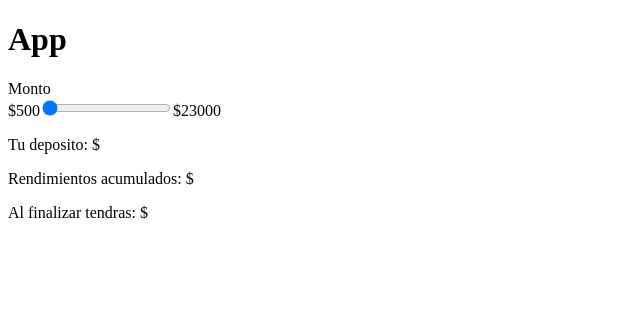
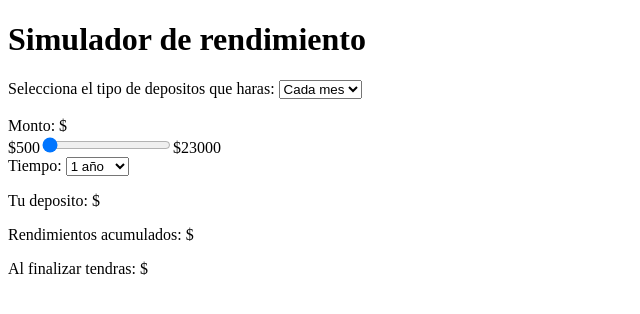
Before and after one commit to PabloPerez-M/long-term-savings, a React app: page / in a window 1280 px wide. Shown: the top 314 px of the page, without its empty margins (0-640 px from the left). Built offline with nearby package versions, Linux system fonts and the light colour scheme.

Commit message:
Show to amount

```diff
--- a/src/app.tsx
+++ b/src/app.tsx
@@ -3,18 +3,8 @@ import Range from "./components/range";
 export default function App() {
     return (
         <main>
-            <h1>App</h1>
-            <label id="amount">Monto {}</label><br />
-            <label id="min">$500</label>
-            <output id="outVal" className="outVal"></output>
-            <input id="range" type="range" min="500" max="23000" step="500" value="500" />
-            {/* onChange={document.getElementById('outVal').value = value} */}
-            <label id="max">$23000</label>
-            <br />
-            <p id="deposit">Tu deposito: ${}</p>
-            <p id="performance">Rendimientos acumulados: ${}</p>
-            <p id="total">Al finalizar tendras: ${}</p>
-            {/* <Range /> */}
+            <h1>Simulador de rendimiento</h1>
+            <Range />
         </main>
     );
 }
--- a/src/components/range.tsx
+++ b/src/components/range.tsx
@@ -1,8 +1,47 @@
-import React, {useState} from "react"
+import React, { useState } from "react"
 
 const Range: React.FC = () => {
-const a: number = 0;
-return a
+    const rate: number = .1398/360;
+    const [amount, setAmount] = useState<number>();
+
+    const handleChange = (event: React.ChangeEvent<HTMLInputElement>) => {
+        const newAmount = parseInt(event.target.value)
+        setAmount(newAmount)
+    }
+
+    const verificatedType = (event: React.ChangeEvent<HTMLInputElement>) => {
+        let typePerformance = document.getElementById('typePerformance');
+        const newTypePerformance = event.target.value
+    }
+
+    return (
+        <div>
+            <label htmlFor="typePerformance">Selecciona el tipo de depositos que haras: </label>
+            <select id="typePermorfance">
+                <option value="month">Cada mes</option>
+                <option value="only">Unica vez</option>
+            </select>
+            <br />
+            <br />
+            <label id="amount">Monto: ${amount}</label><br />
+            <label id="min">$500</label>
+            <output id="outVal" className="outVal"></output>
+            <input id="range" type="range" min="500" max="23000" step="500" onChange={handleChange}/>
+            {/* onChange={document.getElementById('outVal').value = value} */}
+            <label id="max">$23000</label>
+            <br />
+            <label htmlFor="selectYears">Tiempo: </label>
+            <select id="selectYears">
+                <option value="one">1 año</option>
+                <option value="two">2 años</option>
+                <option value="five">5 años</option>
+            </select>
+            <br />
+            <p id="deposit">Tu deposito: ${ }</p>
+            <p id="performance">Rendimientos acumulados: ${ }</p>
+            <p id="total">Al finalizar tendras: ${ }</p>
+        </div>
+    )
 }
 
 
```
